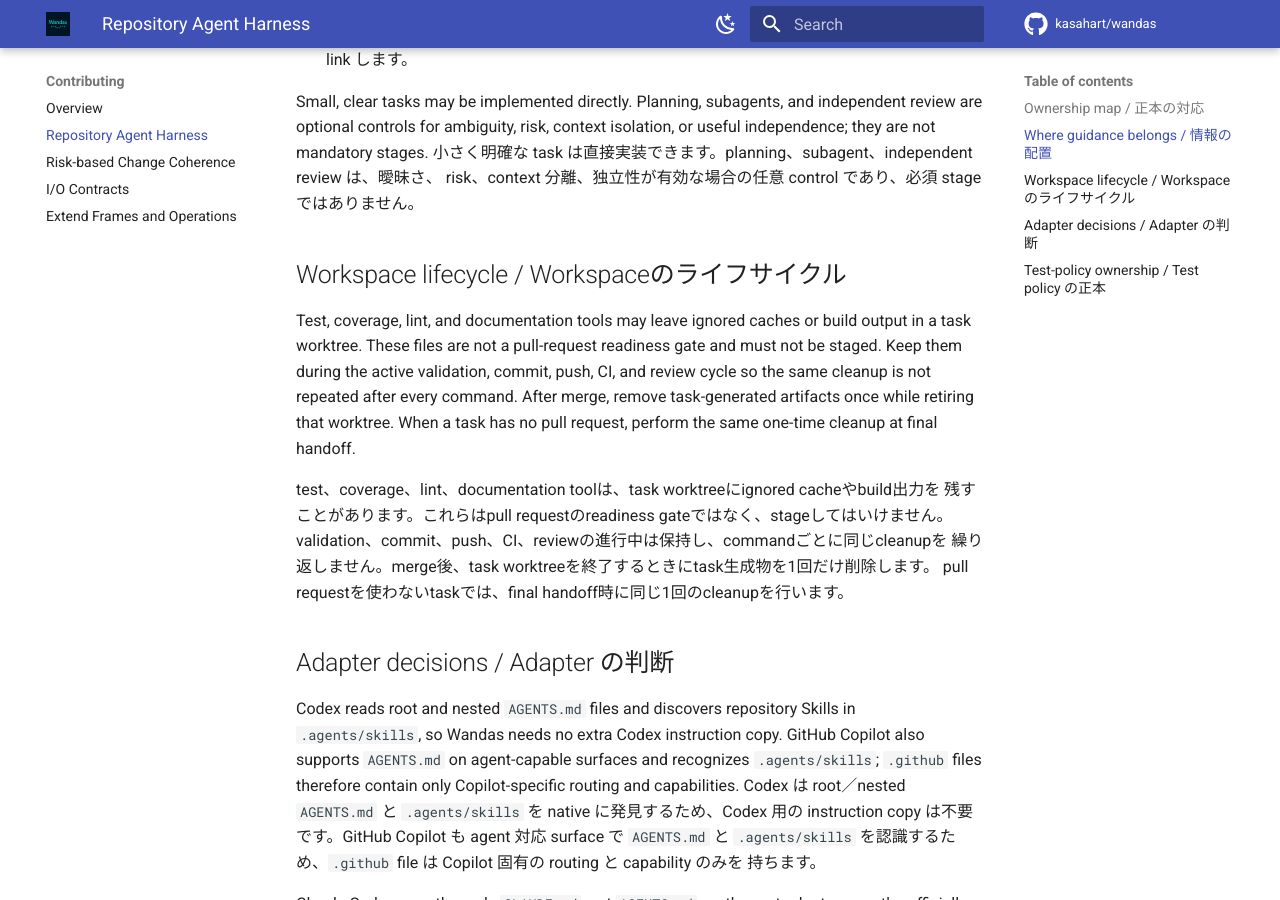
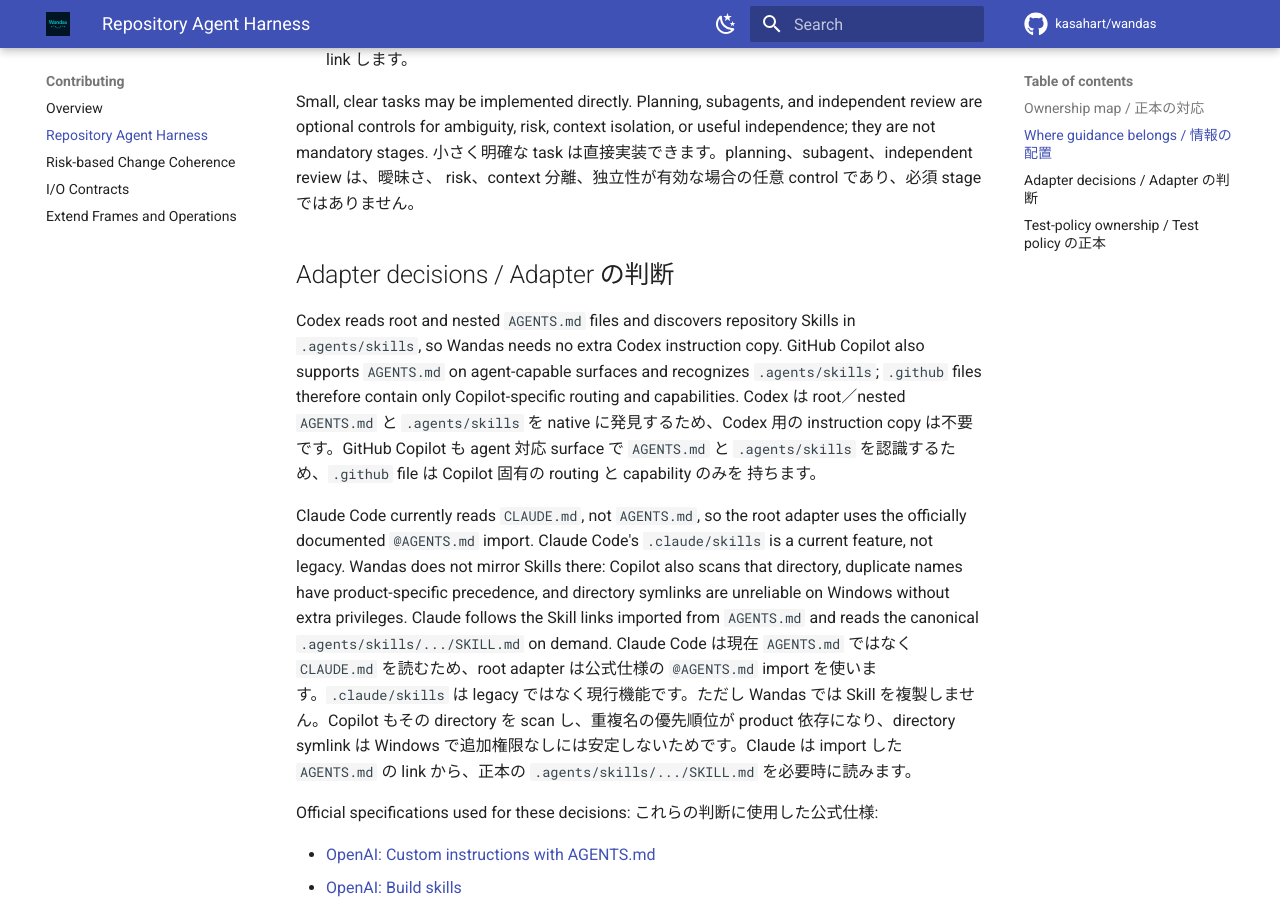
Before and after one commit to kasahart/wandas, an MkDocs documentation site: the page built from docs/src/contributing/agent-harness.md, in a window 1280 px wide and 900 px high, scrolled down 2081 px. Built offline with MkDocs 1.6.1 and Material for MkDocs 9.7.7, drawn with Linux system fonts in a browser that asks for light colours; comment, search, counter and statistics services are not loaded.

Commit message:
refactor: keep cleanup lifecycle single-owned

```diff
--- a/docs/src/contributing/agent-harness.md
+++ b/docs/src/contributing/agent-harness.md
@@ -71,21 +71,6 @@ or useful independence; they are not mandatory stages.
 小さく明確な task は直接実装できます。planning、subagent、independent review は、曖昧さ、
 risk、context 分離、独立性が有効な場合の任意 control であり、必須 stage ではありません。
 
-## Workspace lifecycle / Workspaceのライフサイクル
-
-Test, coverage, lint, and documentation tools may leave ignored caches or build
-output in a task worktree. These files are not a pull-request readiness gate and
-must not be staged. Keep them during the active validation, commit, push, CI,
-and review cycle so the same cleanup is not repeated after every command. After
-merge, remove task-generated artifacts once while retiring that worktree. When
-a task has no pull request, perform the same one-time cleanup at final handoff.
-
-test、coverage、lint、documentation toolは、task worktreeにignored cacheやbuild出力を
-残すことがあります。これらはpull requestのreadiness gateではなく、stageしてはいけません。
-validation、commit、push、CI、reviewの進行中は保持し、commandごとに同じcleanupを
-繰り返しません。merge後、task worktreeを終了するときにtask生成物を1回だけ削除します。
-pull requestを使わないtaskでは、final handoff時に同じ1回のcleanupを行います。
-
 ## Adapter decisions / Adapter の判断
 
 Codex reads root and nested `AGENTS.md` files and discovers repository Skills in
```
Also changed, not shown: AGENTS.md (+0 -4 lines), .agents/skills/wandas-learning-material-authoring/SKILL.md, .agents/skills/wandas-pr-readiness/SKILL.md, .agents/skills/wandas-workspace-hygiene/SKILL.md, .github/PULL_REQUEST_TEMPLATE.md, 1 other file.
